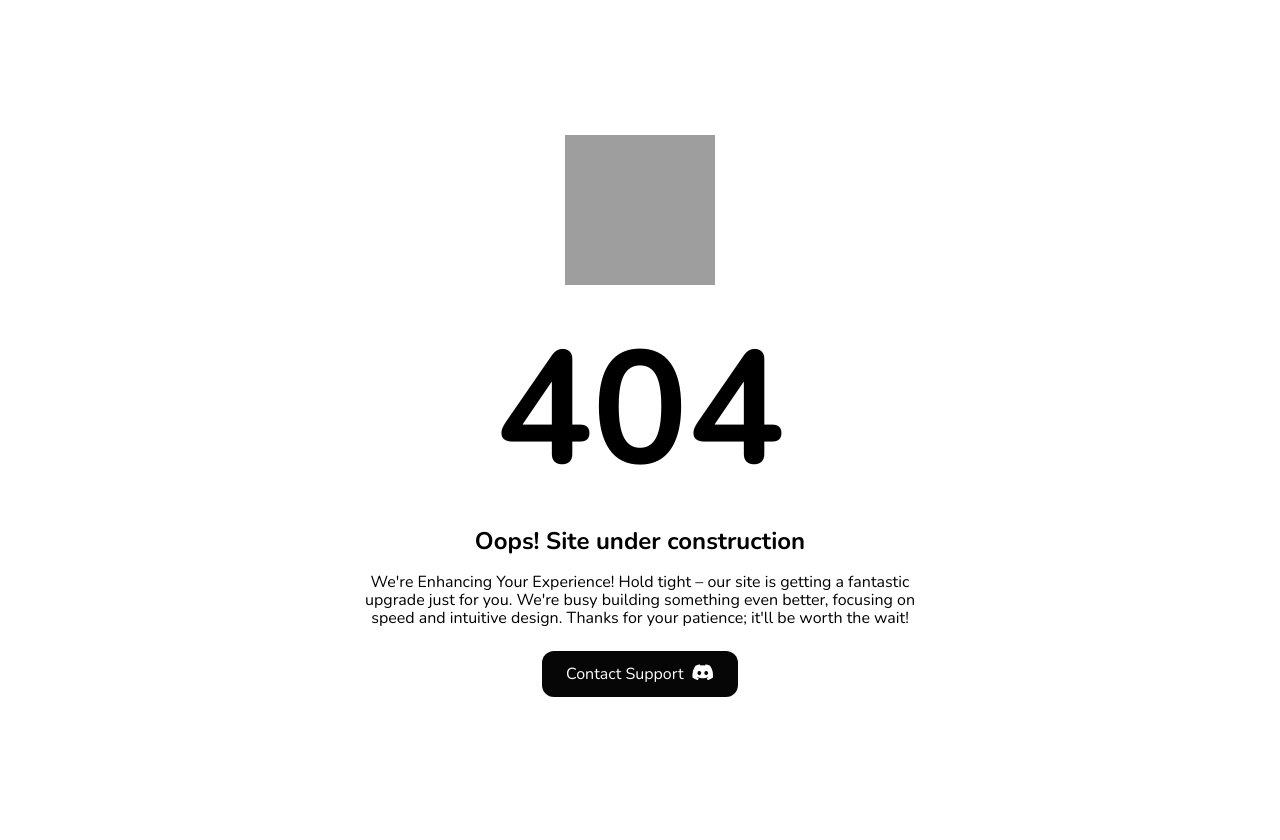
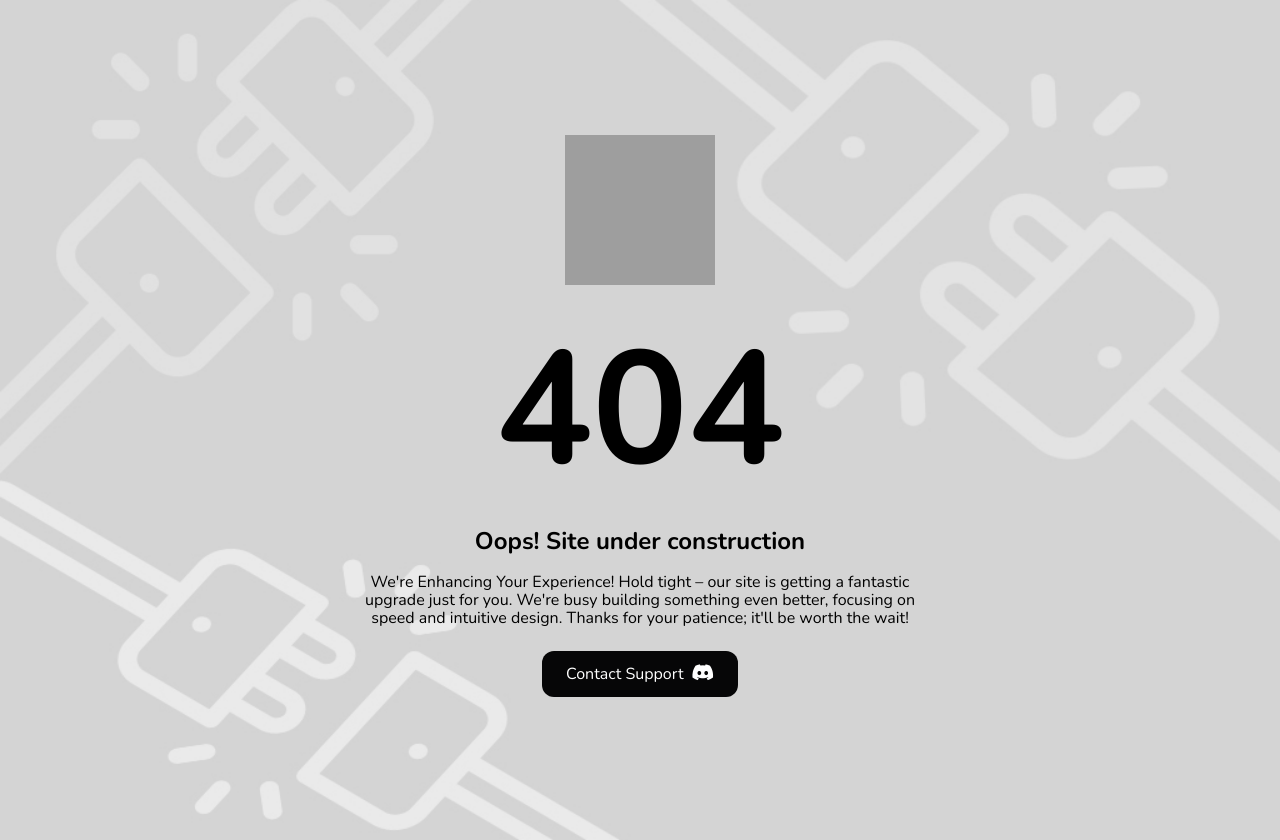
Before and after one commit to KorexDesign/D.U.M.B.INU, a plain HTML site: page index.html in a window 1280 px wide. Drawn offline with nearby package versions, Linux system fonts and the light colour scheme; grey boxes are pictures that could not be loaded.

Commit message:
Update style.css
changed for the wallpaper

```diff
--- a/style.css
+++ b/style.css
@@ -1,7 +1,7 @@
 @import url('https://fonts.googleapis.com/css2?family=Nunito:ital,wght@0,200..1000;1,200..1000&display=swap');
 
 body {
-    background-image: url(/Images/DUMB-INU.jpg);
+    background-image: url(/DUMB-INU.jpg);
     background-size: cover;
     background-repeat: no-repeat;
     background-position: center;
```
